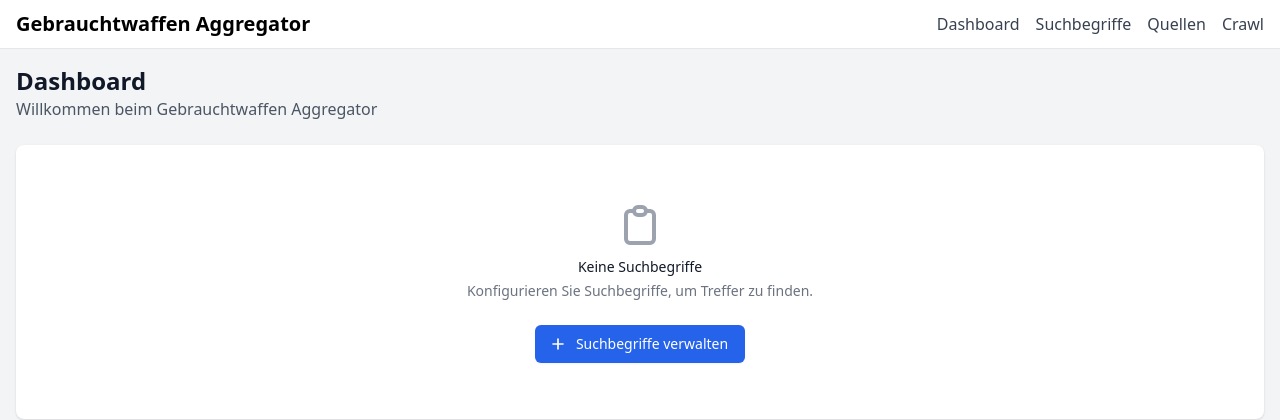
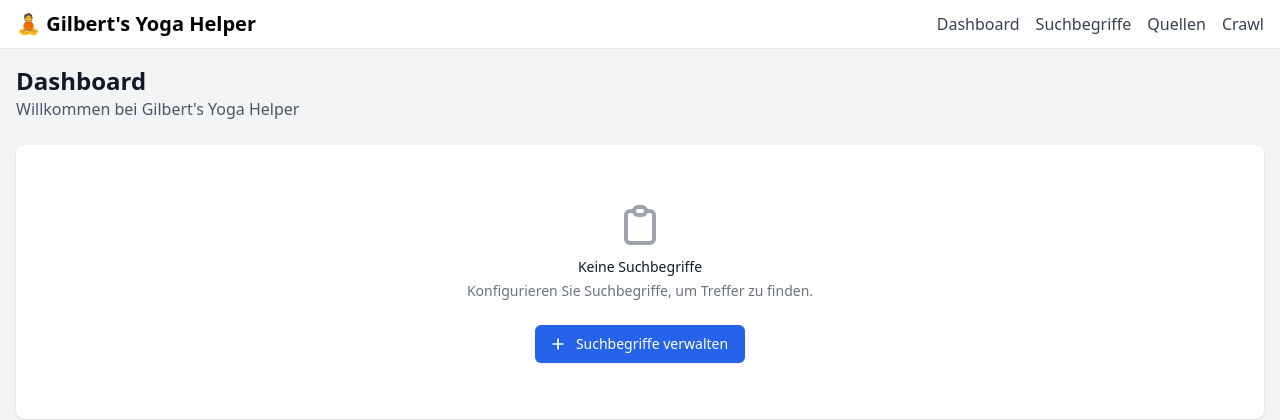
Before and after one commit to gilbert-grape/gilberts-yoga-helper, a FastAPI app: page / in a window 1280 px wide. Shown: the top 420 px of the page. Run offline with FastAPI, Linux system fonts and the light colour scheme; data comes from the database, SQL or seed files in the repository; data that the repository does not hold is empty; some libraries are stand-ins or nearby versions.

Commit message:
refactor: rename app to Gilbert's Yoga Helper
- Update visible app name in templates
- Change User-Agent to YogaHelper/1.0
- Update pyproject.toml package name and description

Co-Authored-By: Claude Opus 4.5 <noreply@anthropic.com>

```diff
--- a/backend/scrapers/base.py
+++ b/backend/scrapers/base.py
@@ -49,7 +49,7 @@ def get_user_agent() -> str:
     Returns:
         User-Agent string identifying the scraper.
     """
-    return "Mozilla/5.0 (compatible; GebrauchtWaffenAggregator/1.0)"
+    return "Mozilla/5.0 (compatible; YogaHelper/1.0)"
 
 
 def create_http_client() -> httpx.AsyncClient:
--- a/frontend/templates/_base.html
+++ b/frontend/templates/_base.html
@@ -3,7 +3,7 @@
 <head>
     <meta charset="UTF-8">
     <meta name="viewport" content="width=device-width, initial-scale=1.0">
-    <title>{% block title %}{{ title }}{% endblock %} - Gebrauchtwaffen Aggregator</title>
+    <title>{% block title %}{{ title }}{% endblock %} - Gilbert's Yoga Helper</title>
 
     <!-- TailwindCSS CDN -->
     <script src="https://cdn.tailwindcss.com"></script>
@@ -21,7 +21,7 @@
     <nav class="bg-white border-b border-gray-200 px-4 py-2.5">
         <div class="flex flex-wrap justify-between items-center mx-auto max-w-screen-xl">
             <a href="/" class="flex items-center">
-                <span class="self-center text-xl font-semibold whitespace-nowrap">Gebrauchtwaffen Aggregator</span>
+                <span class="self-center text-xl font-semibold whitespace-nowrap">🧘 Gilbert's Yoga Helper</span>
             </a>
             <div class="flex items-center space-x-4">
                 <a href="/" class="text-gray-700 hover:text-blue-600">Dashboard</a>
--- a/frontend/templates/dashboard.html
+++ b/frontend/templates/dashboard.html
@@ -15,7 +15,7 @@
                         </span>
                     {% endif %}
                 {% else %}
-                    Willkommen beim Gebrauchtwaffen Aggregator
+                    Willkommen bei Gilbert's Yoga Helper
                 {% endif %}
             </p>
         </div>
--- a/pyproject.toml
+++ b/pyproject.toml
@@ -1,8 +1,8 @@
 [tool.poetry]
-name = "gebrauchtwaffen-aggregator"
+name = "gilberts-yoga-helper"
 package-mode = false
 version = "0.1.0"
-description = "Swiss used firearms aggregator - personal web app for Raspberry Pi"
+description = "Gilbert's Yoga Helper - personal web app for Raspberry Pi"
 authors = ["Löli"]
 readme = "README.md"
 
```
